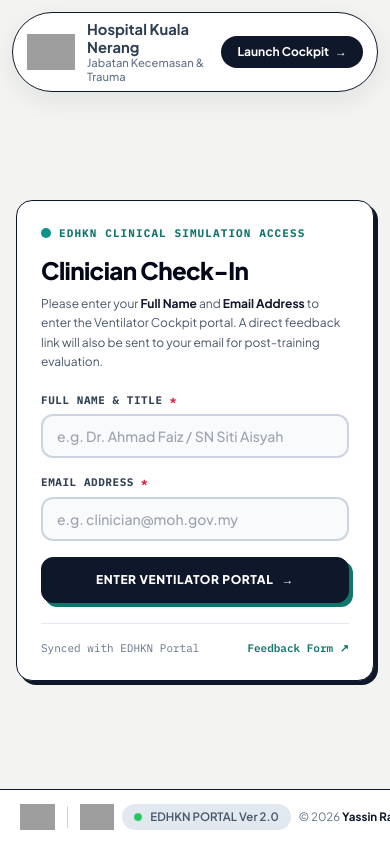
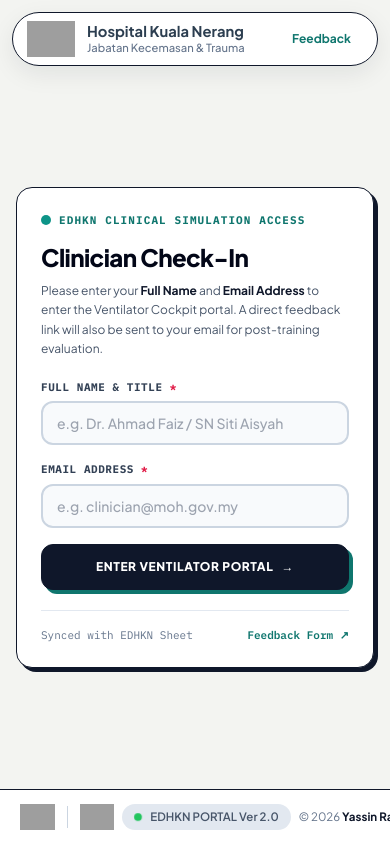
Before and after one commit to edhkn/ventilator, a plain HTML site: page index.html in a window 390 px wide. Shown: the top 844 px of the page. Drawn offline with nearby package versions, Linux system fonts and the light colour scheme; grey boxes are pictures that could not be loaded.

Commit message:
Update index.html

```diff
--- a/index.html
+++ b/index.html
@@ -297,7 +297,7 @@
 
   <!-- Floating Hospital Kuala Nerang Navigation Header -->
   <nav class="portal-nav">
-    <a href="https://edhkn.github.io/ventilator/cockpit.html" class="logo-group">
+    <a href="index.html" class="logo-group">
       <img
         src="https://lh3.googleusercontent.com/d/1O2Nj1Dr4U6wo7ISjdkDRukPYwZUkOOuJ"
         onerror="this.onerror=null;this.src='https://placehold.co/96x96/0f172a/ffffff?text=HKN';"
@@ -326,16 +326,9 @@
       <a
         id="nav-feedback-link"
         href="https://edhkn.github.io/ventilator/feedback.html"
-        class="hidden sm:inline-block text-xs font-bold text-teal-700 hover:text-teal-900 px-3 py-1.5 rounded-full transition-colors"
+        class="inline-block text-xs font-bold text-teal-700 hover:text-teal-900 px-3 py-1.5 rounded-full transition-colors"
       >
         Feedback
-      </a>
-      <a
-        href="https://edhkn.github.io/ventilator/cockpit.html"
-        class="inline-flex items-center gap-1.5 bg-slate-900 hover:bg-teal-700 text-white text-xs sm:text-sm font-bold px-4 py-2 rounded-full transition-colors"
-      >
-        <span>Launch Cockpit</span>
-        <span aria-hidden="true">→</span>
       </a>
     </div>
   </nav>
@@ -404,7 +397,7 @@
       </form>
 
       <div class="mt-5 pt-4 border-t border-slate-200 flex items-center justify-between text-[11px] font-mono text-slate-500">
-        <span>Synced with EDHKN Portal</span>
+        <span>Synced with EDHKN Sheet</span>
         <a
           href="https://edhkn.github.io/ventilator/feedback.html"
           class="text-teal-700 hover:underline font-semibold"
@@ -815,7 +808,7 @@
     const FEEDBACK_URL = 'https://edhkn.github.io/ventilator/feedback.html';
 
     // Replace with your deployed Google Apps Script Web App URL (from Code.gs)
-    const APPS_SCRIPT_URL = 'https://script.google.com/macros/s/AKfycbzn-A14BfqZgndzvk7GBxScFNzBPjVoXp9J5b7-KRMk-MvTQCZMl6vkxshHoh9RsrY/exec';
+    const APPS_SCRIPT_URL = 'PASTE_YOUR_GOOGLE_APPS_SCRIPT_WEB_APP_URL_HERE';
 
     // In-memory clinician session state
     const currentUser = {
```
